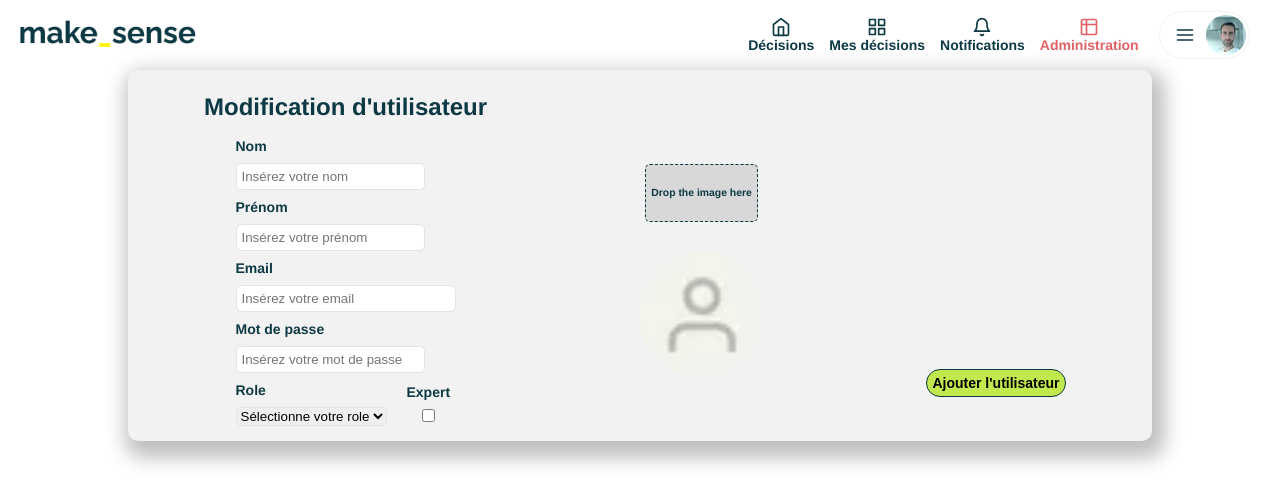
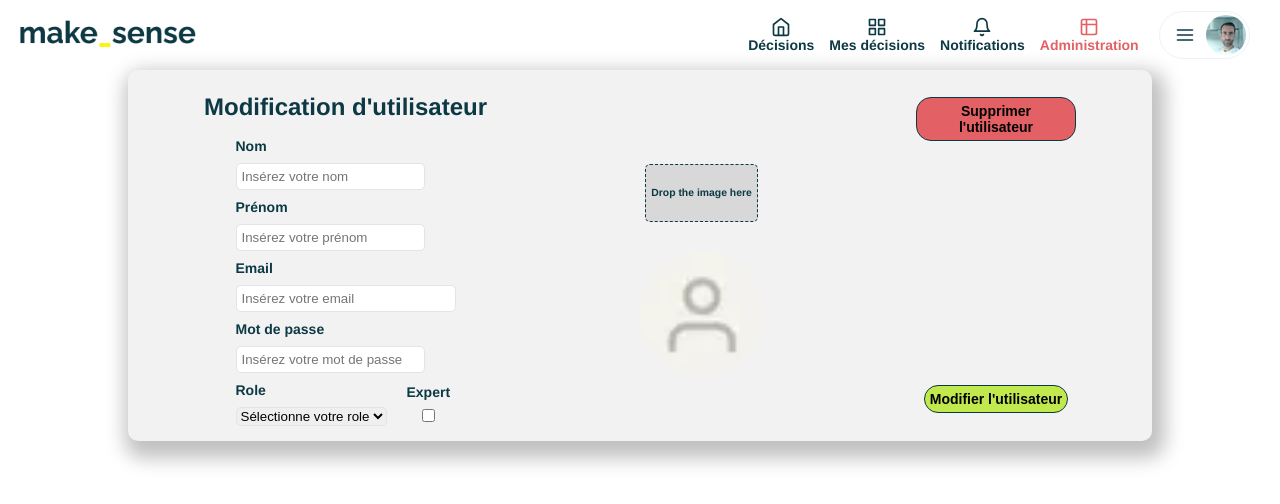
Before and after one commit to WildCodeSchool/2023-02-JS-RemoteFR-DeVMX-P3-Sense-Makers, a React (Vite) app in the folder frontend/: page /profile in a window 1280 px wide. Shown: the top 504 px of the page. Built offline with nearby package versions, Linux system fonts and the light colour scheme.

Commit message:
Add remove user button

```diff
--- a/frontend/src/components/Profiles/GlobalComponents/ModifyUser.jsx
+++ b/frontend/src/components/Profiles/GlobalComponents/ModifyUser.jsx
@@ -158,8 +158,11 @@ export default function ModifyUser() {
         </label>
       </div>
       <div className="input-buttons-container">
+        <div className="remove-button-container">
+          <button type="submit">Supprimer l'utilisateur</button>
+        </div>
         <div className="add-button-container">
-          <button type="submit">Ajouter l'utilisateur</button>
+          <button type="submit">Modifier l'utilisateur</button>
         </div>
       </div>
     </form>
--- a/frontend/src/scss/Profils_scss/AdminComponents_scss/_userManagement.scss
+++ b/frontend/src/scss/Profils_scss/AdminComponents_scss/_userManagement.scss
@@ -161,6 +161,29 @@
         }
       }
     }
+    .remove-button-container {
+      display: flex;
+      justify-content: center;
+      align-items: flex-end;
+      width: 10rem;
+      height: 2rem;
+
+      button {
+        font-weight: 700;
+        font-size: $font-size-s;
+        padding: $space-xxs;
+        background-color: #E36164;
+        border-radius: $space-s;
+        border: 1px solid $color-default;
+        cursor: pointer;
+        transition: transform 350ms ease-out;
+
+        &:active {
+          border: none;
+          transform: scale(1.01);
+        }
+      }
+    }
   }
 }
 
```
